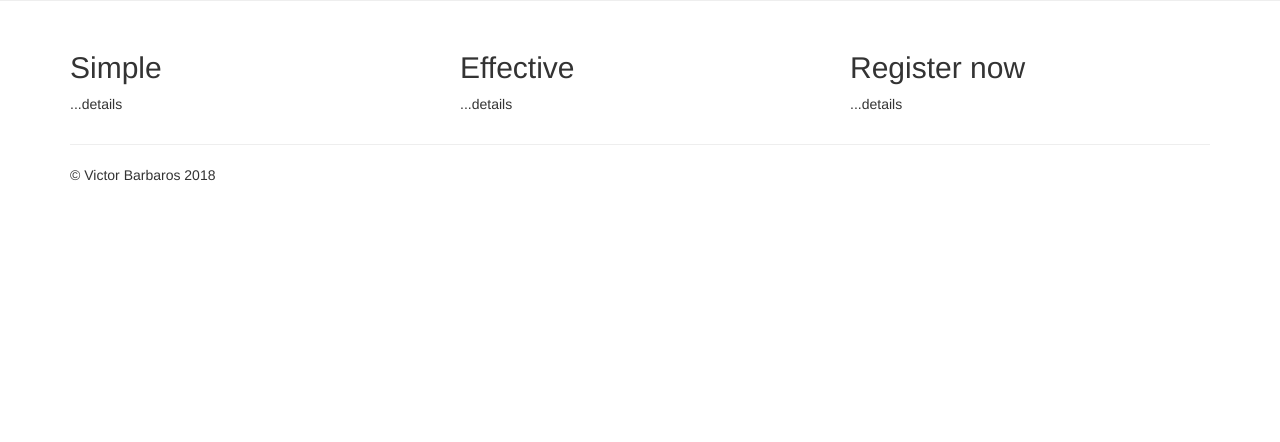
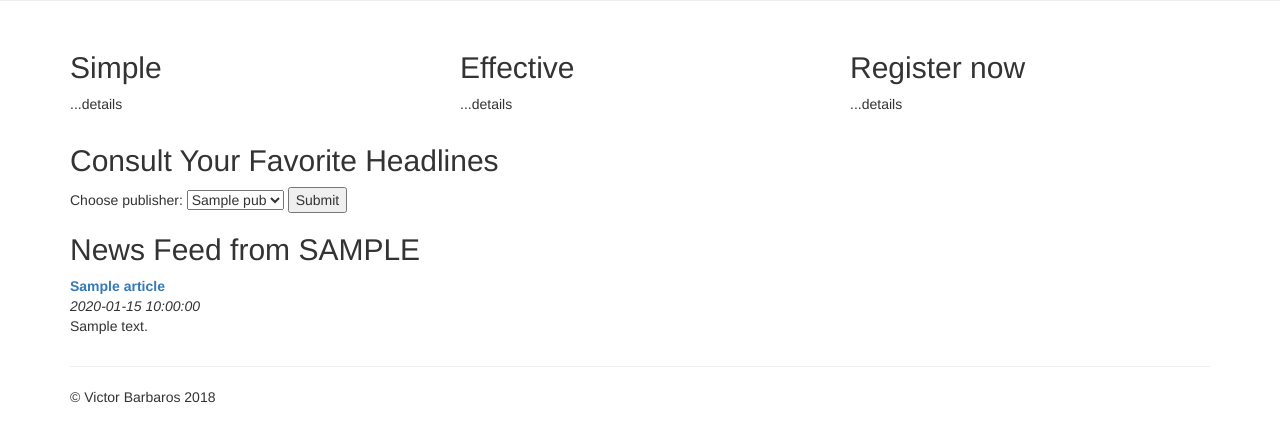
Before and after one commit to vBarbaros/daily-ai, a Flask app: template dailyaiapp/templates/home.html in a window 1280 px wide. Shown: the part 239-681 px from the top of the page. Run offline with Flask 2, Linux system fonts and the light colour scheme; the template is opened without the code that fills it: most values are stand-ins (such as "Sample title", 1, 10 or a date in 2020); some libraries are stand-ins or nearby versions.

Commit message:
Added the headlines and fixed the selected option work;

```diff
--- a/dailyaiapp/templates/home.html
+++ b/dailyaiapp/templates/home.html
@@ -44,4 +44,22 @@
         </div>
       </div>
     </div>
+    <div class="container">
+      <h2>Consult Your Favorite Headlines</h2>
+            <form> Choose publisher:
+                <select name="publication">
+                    {% for pub in publications %}
+                        <option value="{{ pub }}" {% if pub==pub_display %} selected="selected"{% endif %}>
+                        {{pub}}</option>
+                    {% endfor %}
+                </select>
+                <input type="submit" value="Submit" />
+            </form>
+            <h2>News Feed from {{ pub_display | upper }}</h2>
+            {% for article in articles %}
+                <b><a href="{{article.link}}" target="_blank">{{article.title}}</b></a><br />
+                <i>{{article.published}}</i><br />
+                <p>{{article.summary}}</p>
+            {% endfor %}
+    </div>
 {% endblock %}
```
Also changed, not shown: dailyaiapp/news_feed_views.py (+28 -27 lines), 1 other file.
